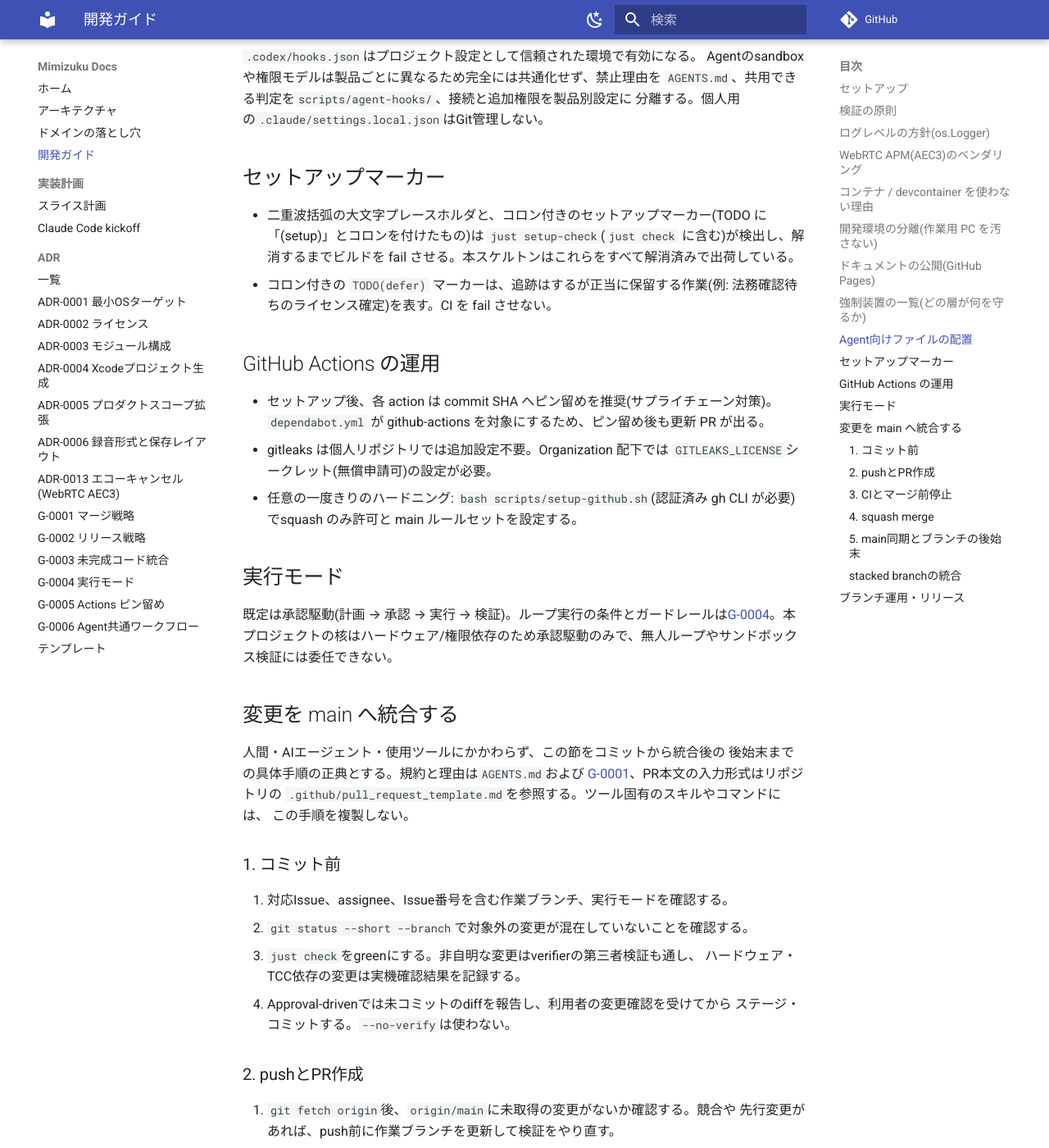
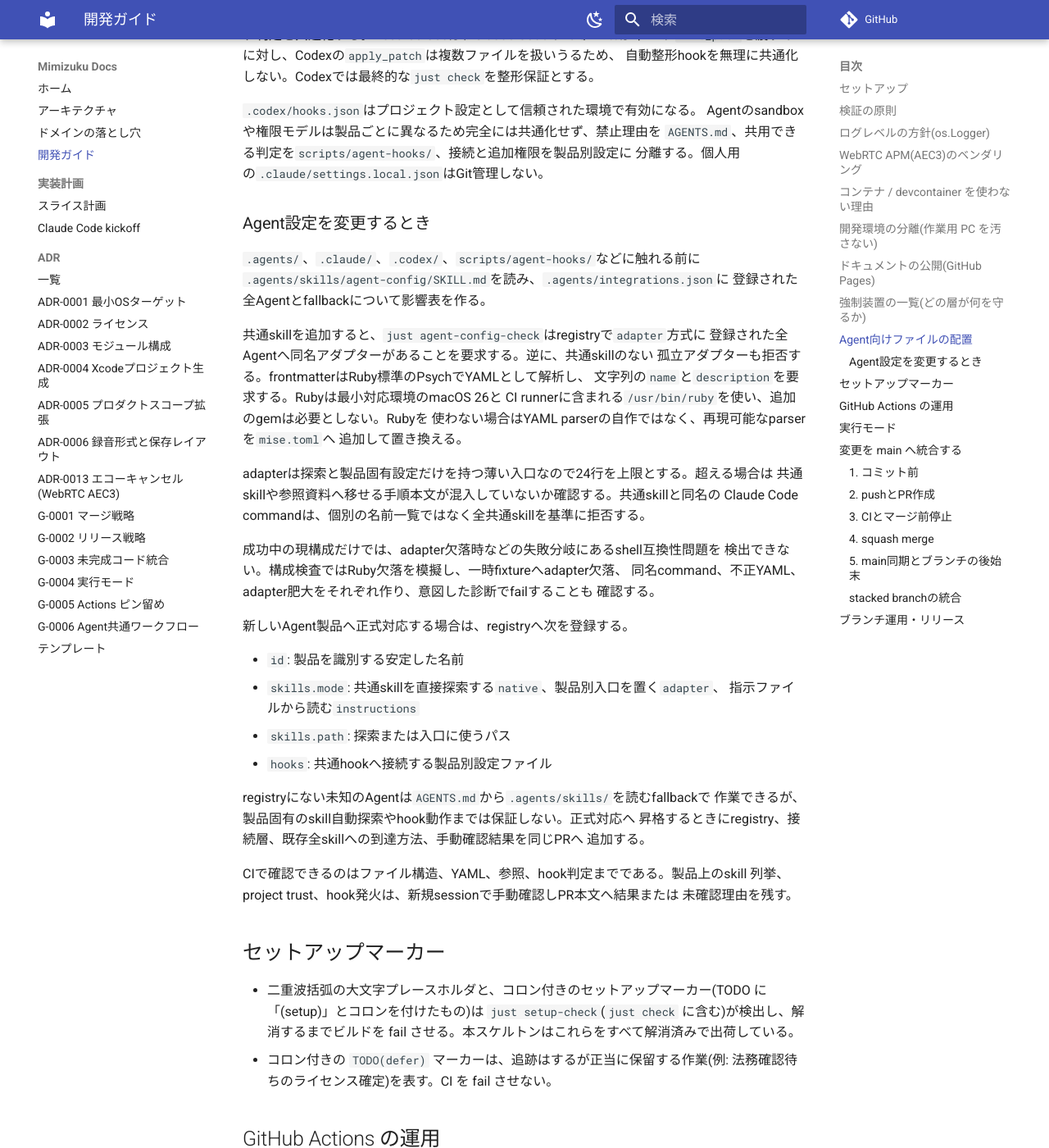
Before and after one commit to nallto/mimizuku, an MkDocs documentation site: the page built from docs/development.md, in a window 1280 px wide and 1400 px high, scrolled down 4472 px. Shown: the whole window at 82% size. Built offline with MkDocs 1.6.1 and Material for MkDocs 9.7.7, drawn with Linux system fonts in a browser that asks for light colours; comment, search, counter and statistics services are not loaded; some of the changed text lies outside the part shown.

Commit message:
chore: Agent設定の保守ガードを追加

```diff
--- a/docs/development.md
+++ b/docs/development.md
@@ -89,6 +89,7 @@ unified logging の実仕様に基づく使い分け。**`Logger.warning()` は
 | 配置 | 責務 | 管理方針 |
 |---|---|---|
 | `AGENTS.md` | 全員が常時知る規約と正典への索引 | Single Source of Truth |
+| `.agents/integrations.json` | 正式対応Agent、skill探索方式、hook接続先 | 機械可読な対応一覧 |
 | `.agents/skills/` | 再利用する手順本文、検証基準、参照資料 | Agent共通の正典 |
 | `.claude/skills/` | Claude Codeのskill探索から共通skillへ接続 | 手順を持たない薄いアダプター |
 | `.claude/agents/` | Claude Code固有のサブエージェント定義 | 役割と共通基準への参照だけ |
@@ -114,6 +115,46 @@ PreToolUseのshell入力は両製品とも`tool_input.command`として受け取
 Agentのsandboxや権限モデルは製品ごとに異なるため完全には共通化せず、禁止理由を
 `AGENTS.md`、共用できる判定を`scripts/agent-hooks/`、接続と追加権限を製品別設定に
 分離する。個人用の`.claude/settings.local.json`はGit管理しない。
+
+### Agent設定を変更するとき
+
+`.agents/`、`.claude/`、`.codex/`、`scripts/agent-hooks/`などに触れる前に
+`.agents/skills/agent-config/SKILL.md`を読み、`.agents/integrations.json`に
+登録された全Agentとfallbackについて影響表を作る。
+
+共通skillを追加すると、`just agent-config-check`はregistryで`adapter`方式に
+登録された全Agentへ同名アダプターがあることを要求する。逆に、共通skillのない
+孤立アダプターも拒否する。frontmatterはRuby標準のPsychでYAMLとして解析し、
+文字列の`name`と`description`を要求する。Rubyは最小対応環境のmacOS 26と
+CI runnerに含まれる`/usr/bin/ruby`を使い、追加のgemは必要としない。Rubyを
+使わない場合はYAML parserの自作ではなく、再現可能なparserを`mise.toml`へ
+追加して置き換える。
+
+adapterは探索と製品固有設定だけを持つ薄い入口なので24行を上限とする。超える場合は
+共通skillや参照資料へ移せる手順本文が混入していないか確認する。共通skillと同名の
+Claude Code commandは、個別の名前一覧ではなく全共通skillを基準に拒否する。
+
+成功中の現構成だけでは、adapter欠落時などの失敗分岐にあるshell互換性問題を
+検出できない。構成検査ではRuby欠落を模擬し、一時fixtureへadapter欠落、
+同名command、不正YAML、adapter肥大をそれぞれ作り、意図した診断でfailすることも
+確認する。
+
+新しいAgent製品へ正式対応する場合は、registryへ次を登録する。
+
+- `id`: 製品を識別する安定した名前
+- `skills.mode`: 共通skillを直接探索する`native`、製品別入口を置く`adapter`、
+  指示ファイルから読む`instructions`
+- `skills.path`: 探索または入口に使うパス
+- `hooks`: 共通hookへ接続する製品別設定ファイル
+
+registryにない未知のAgentは`AGENTS.md`から`.agents/skills/`を読むfallbackで
+作業できるが、製品固有のskill自動探索やhook動作までは保証しない。正式対応へ
+昇格するときにregistry、接続層、既存全skillへの到達方法、手動確認結果を同じPRへ
+追加する。
+
+CIで確認できるのはファイル構造、YAML、参照、hook判定までである。製品上のskill
+列挙、project trust、hook発火は、新規sessionで手動確認しPR本文へ結果または
+未確認理由を残す。
 
 ## セットアップマーカー
 
```
Also changed, not shown: .agents/skills/agent-config/SKILL.md (added, +66 -0 lines), .claude/skills/agent-config/SKILL.md (added, +9 -0 lines), AGENTS.md (+9 -0 lines), .github/pull_request_template.md, 5 other files.
